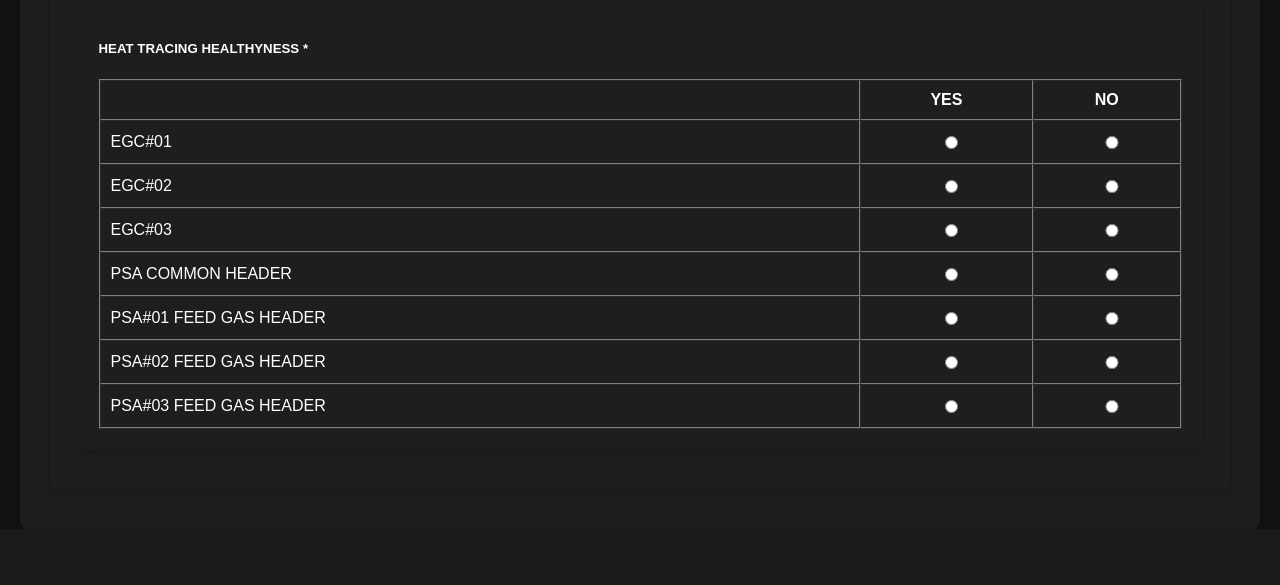
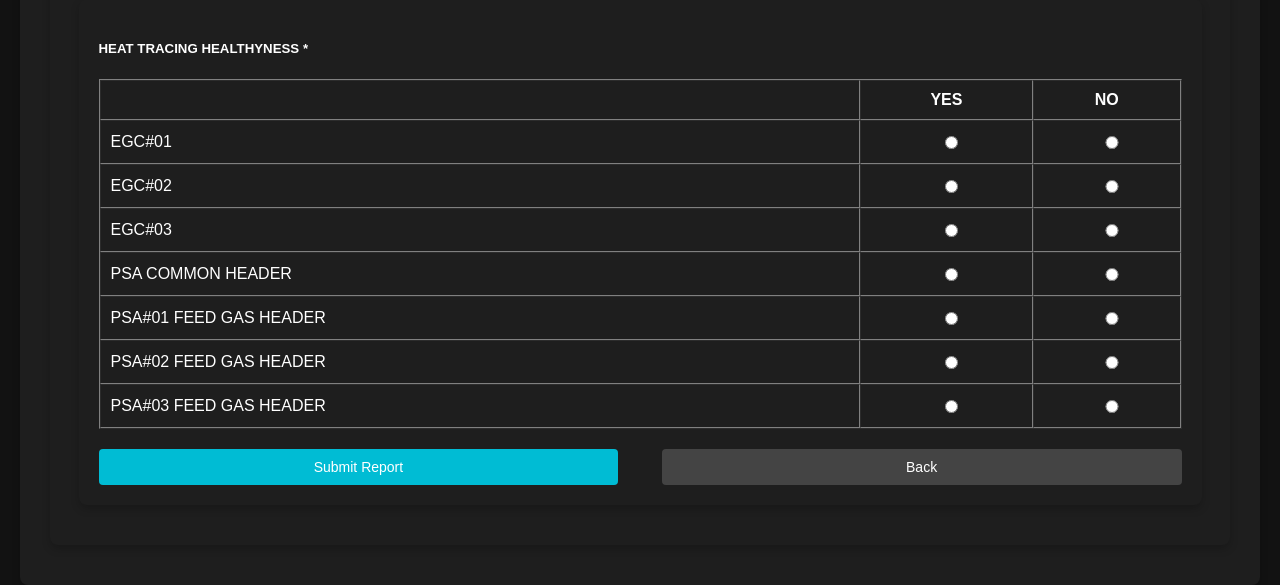
Before and after one commit to piyush1509-collab/FIELD-ENGINEER-SHIFT-REPORT-, a Flask app: page /gas-zone.html in a window 1280 px wide. Shown: the part 1504-2089 px from the top of the page. Before the commit the page ends 1933 px from the top, so only its background shows below. Run offline with Flask 3, Linux system fonts and the light colour scheme.

Commit message:
Update gas-zone.html

```diff
--- a/templates/gas-zone.html
+++ b/templates/gas-zone.html
@@ -279,8 +279,11 @@
         <td><input type="radio" name="ht_psa_03" value="NO" required></td>
     </tr>
 </table>
+    <div class="button-container">
+        <button class="submit-btn" type="submit">Submit Report</button>
+        <button class="back-btn" type="button" onclick="history.back()">Back</button>
+    </div>
 
-    </div>
 </form>
 
 <!-- ✅ Step 3: Add This Popup for Success Message -->
```
